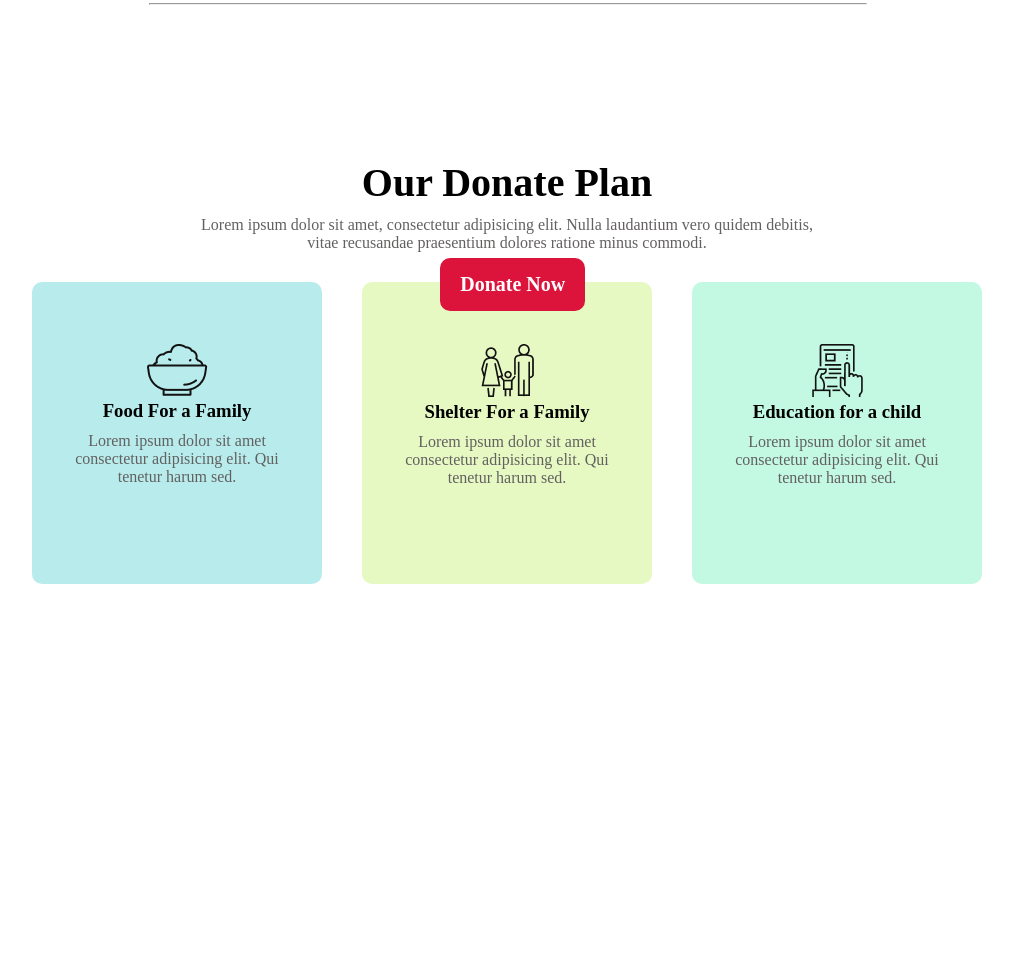
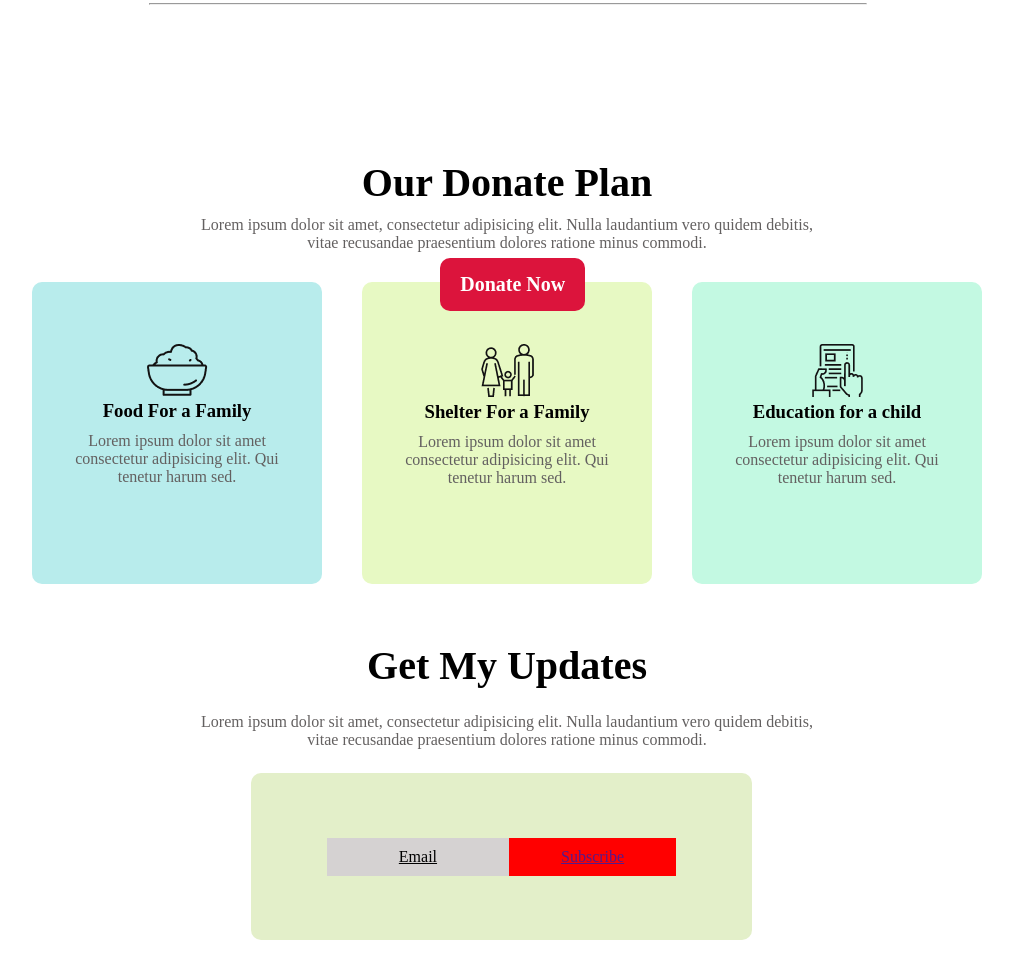
Before and after one commit to JulianaTonu/Donate-Today, a plain HTML site: page index.html in a window 1280 px wide. Shown: the part 808-1786 px from the top of the page, without its empty margins (133-1146 px from the left). Before the commit the page ends 1412 px from the top, so only its background shows below. Drawn offline with Linux system fonts and the light colour scheme; a web font is replaced by a local one.

Commit message:
features

```diff
--- a/index.html
+++ b/index.html
@@ -84,5 +84,22 @@
         </div>
 
      </section>
+
+     <!-- 4th section// -->
+
+     <section class="update">
+
+        <h2>Get My Updates</h2>
+        <p>Lorem ipsum dolor sit amet, consectetur adipisicing elit. Nulla laudantium vero quidem debitis, <br> vitae recusandae praesentium dolores ratione minus commodi.</p>
+
+        <div class="mail">
+           <div class="m1">
+            <a href="" type="text" >Email</a>
+           </div>
+           <div class="sub">
+           <a href="" type="button" >Subscribe</a>
+        </div>
+        </div>
+     </section>
 </body>
 </html>
--- a/style.css
+++ b/style.css
@@ -155,6 +155,7 @@ hr{
 
 
 }
+
 .btn2 a:hover{
     background-color: #fff;
     color: crimson;
@@ -197,3 +198,43 @@ background: rgb(231, 249, 195);
 #p2{
 background: rgb(195, 249, 226);
 }
+
+/* email/// */
+
+.update h2{
+    text-align: center;
+    padding-top: 3%;
+    font-size: 40px;
+}
+.update p{
+    color: rgb(99, 96, 96);
+    text-align: center;
+    padding: 10px;
+    margin:14px;
+}
+
+.mail{
+    width: 451px;
+    height: 127px;
+    background: rgb(227, 239, 201);
+    display: flex;
+    align-items: center;
+    justify-content: center;
+    padding: 20px 25px;
+    margin-left:30% ;
+    margin-bottom:10% ;
+    border-radius: 10px;
+}
+.m1{
+    padding: 10px 72px;
+    margin: 0px;
+    background-color: rgb(213, 210, 210);
+}
+.m1 a{
+    color: #000;
+}
+.sub{
+    padding: 10px 52px;
+    margin: 0px;
+    background-color: red;
+}
```
